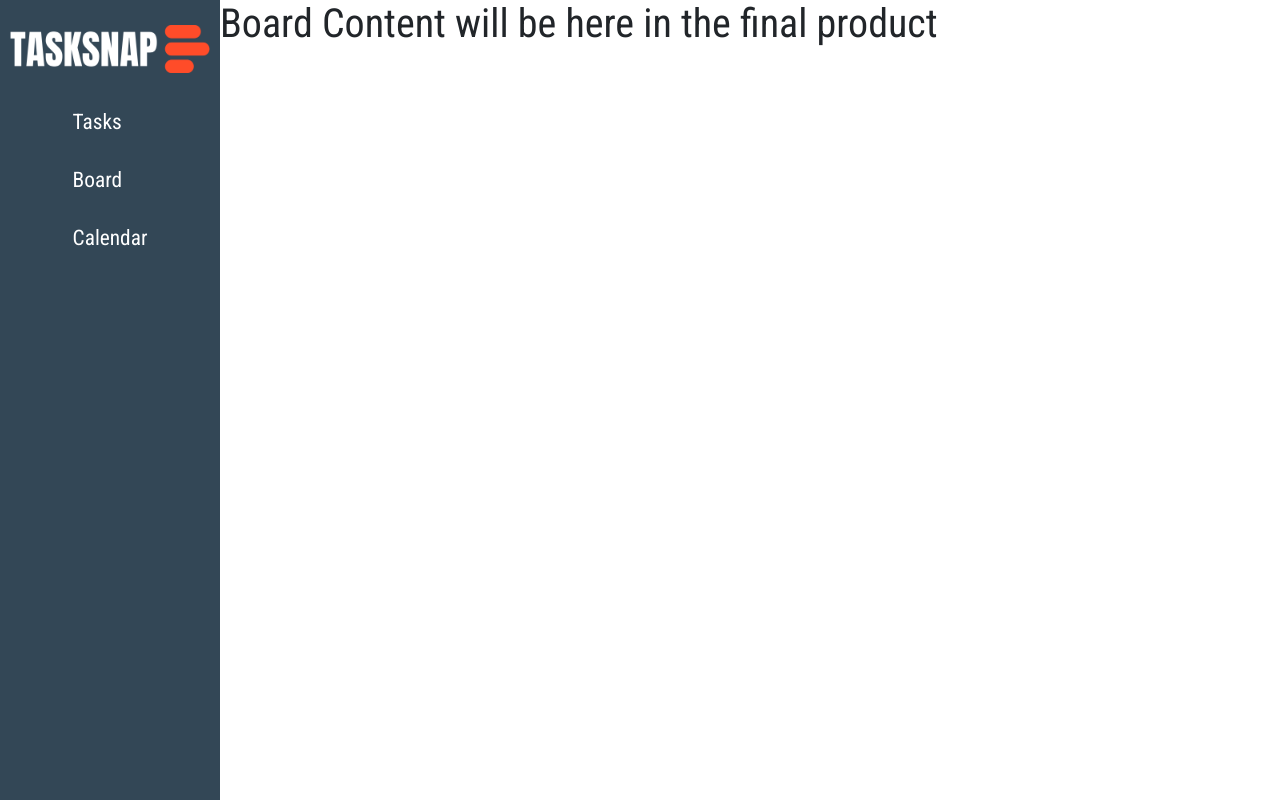
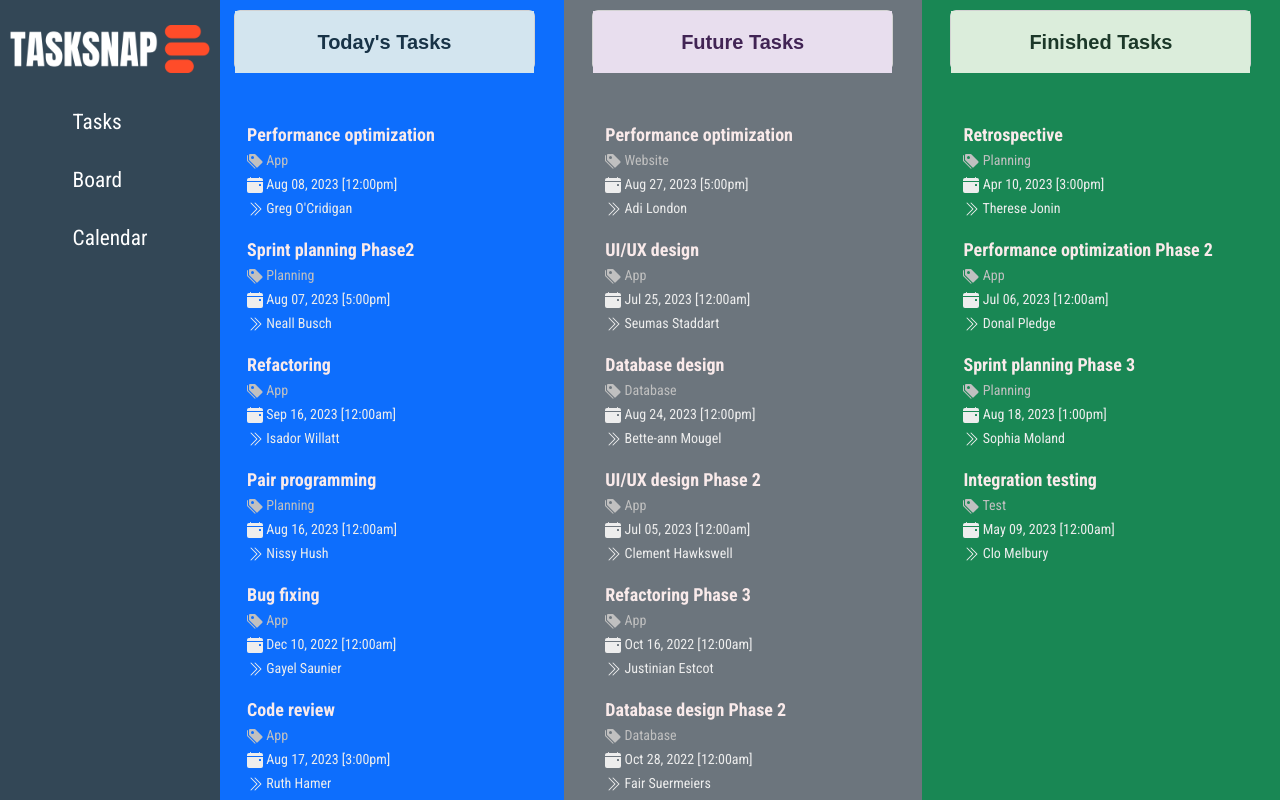
Before and after one commit to thitikl/React_taskSnap, a React (Create React App) app: page /board in a window 1280 px wide. Built offline with nearby package versions, Linux system fonts and the light colour scheme.

Commit message:
Initial Board commit

```diff
--- a/package.json
+++ b/package.json
@@ -12,6 +12,7 @@
     "react": "^18.2.0",
     "react-big-calendar": "^1.8.1",
     "react-dom": "^18.2.0",
+    "react-icons": "^4.10.1",
     "react-router": "^6.14.2",
     "react-router-dom": "^6.14.2",
     "react-scripts": "5.0.1",
--- a/src/Board/Board.js
+++ b/src/Board/Board.js
@@ -1,6 +1,252 @@
-export default function Board(props){
+import { FaPlus } from "react-icons/fa";
 
-    return<div className="content">
-        <h1>Board Content will be here in the final product</h1>
-    </div>
+export default function Board(props) {
+  function formatDate(dateString) {
+    const date = new Date(dateString);
+    if (isNaN(date)) {
+      return ""; // Invalid date format
+    }
+
+    const options = { year: "numeric", month: "short", day: "2-digit" };
+    const formattedDate = new Intl.DateTimeFormat("en-US", options).format(
+      date
+    );
+
+    let hours = date.getHours();
+    let minutes = date.getMinutes();
+    let ampm = hours >= 12 ? "pm" : "am";
+
+    // Convert hours to 12-hour format
+    if (hours > 12) {
+      hours -= 12;
+    } else if (hours === 0) {
+      hours = 12; // Midnight
+    }
+
+    const formattedTime =
+      hours !== 0 || minutes !== 0
+        ? `${hours}:${minutes.toString().padStart(2, "0")}${ampm}`
+        : "11:59pm";
+
+    return `${formattedDate} [${formattedTime}]`;
+  }
+
+  const { data: tasksData } = props;
+  const renderTasks = (tasks) => {
+    return tasks.length > 0 ? (
+      tasks.map((task) => (
+        <div
+          className="tasks"
+          style={{ cursor: "pointer" }}
+          key={task.id}
+          onClick={() => alert("Task Edit Pop Will Be here")}
+        >
+          <div className="container">
+            <p>
+              <span style={{ color: "#f9eaea", fontSize: "18px" }}>
+                <strong>{task.title}</strong>
+                <br />
+              </span>
+              <span style={{ color: "silver", fontSize: "14px" }}>
+                <svg
+                  xmlns="http://www.w3.org/2000/svg"
+                  width="16"
+                  height="16"
+                  fill="currentColor"
+                  class="bi bi-tags-fill"
+                  viewBox="0 0 16 16"
+                >
+                  <path d="M2 2a1 1 0 0 1 1-1h4.586a1 1 0 0 1 .707.293l7 7a1 1 0 0 1 0 1.414l-4.586 4.586a1 1 0 0 1-1.414 0l-7-7A1 1 0 0 1 2 6.586V2zm3.5 4a1.5 1.5 0 1 0 0-3 1.5 1.5 0 0 0 0 3z" />
+                  <path d="M1.293 7.793A1 1 0 0 1 1 7.086V2a1 1 0 0 0-1 1v4.586a1 1 0 0 0 .293.707l7 7a1 1 0 0 0 1.414 0l.043-.043-7.457-7.457z" />
+                </svg>{" "}
+                {task.label}
+              </span>
+              <br />
+              <span style={{ color: "#ededed", fontSize: "14px" }}>
+                <svg
+                  xmlns="http://www.w3.org/2000/svg"
+                  width="16"
+                  height="16"
+                  fill="currentColor"
+                  class="bi bi-calendar-event-fill"
+                  viewBox="0 0 16 16"
+                >
+                  <path d="M4 .5a.5.5 0 0 0-1 0V1H2a2 2 0 0 0-2 2v1h16V3a2 2 0 0 0-2-2h-1V.5a.5.5 0 0 0-1 0V1H4V.5zM16 14V5H0v9a2 2 0 0 0 2 2h12a2 2 0 0 0 2-2zm-3.5-7h1a.5.5 0 0 1 .5.5v1a.5.5 0 0 1-.5.5h-1a.5.5 0 0 1-.5-.5v-1a.5.5 0 0 1 .5-.5z" />
+                </svg>
+                <span> </span>
+                {formatDate(task.due)}
+              </span>
+              <br />
+              <span style={{ color: "#ededed", fontSize: "14px" }}>
+                <svg
+                  xmlns="http://www.w3.org/2000/svg"
+                  width="16"
+                  height="16"
+                  fill="currentColor"
+                  class="bi bi-chevron-double-right"
+                  viewBox="0 0 16 16"
+                >
+                  <path
+                    fill-rule="evenodd"
+                    d="M3.646 1.646a.5.5 0 0 1 .708 0l6 6a.5.5 0 0 1 0 .708l-6 6a.5.5 0 0 1-.708-.708L9.293 8 3.646 2.354a.5.5 0 0 1 0-.708z"
+                  />
+                  <path
+                    fill-rule="evenodd"
+                    d="M7.646 1.646a.5.5 0 0 1 .708 0l6 6a.5.5 0 0 1 0 .708l-6 6a.5.5 0 0 1-.708-.708L13.293 8 7.646 2.354a.5.5 0 0 1 0-.708z"
+                  />
+                </svg>{" "}
+                {task.assigned_to}
+              </span>
+            </p>
+          </div>
+        </div>
+      ))
+    ) : (
+      <p>No tasks for this status</p>
+    );
+  };
+  const upcomingTasks = tasksData.filter((task) => task.status === "plan");
+  const todayTasks = tasksData.filter((task) => task.status === "ongoing");
+  const finishedTasks = tasksData.filter((task) => task.status === "finished");
+
+  return (
+    <>
+      <div className="container-fluid d-flex vh-100 bg-dark ">
+        <div
+          className="fixed-width-sidebar bg-black"
+          style={{ width: "240px" }}
+        ></div>
+        <div className="row align-items-stretch w-100">
+          <div
+            className="col-md-4 bg-primary d-flex boarddata"
+            style={{
+              overflowY: "auto",
+              maxHeight: "100%",
+              msOverflowStyle: "none",
+              scrollbarWidth: "none",
+            }}
+          >
+            <div
+              className="card"
+              style={{
+                height: "60px",
+                marginTop: "10px",
+                width: "90%",
+                marginLeft: "auto",
+                marginRight: "auto",
+              }}
+            >
+              <div
+                className="card-body text-center"
+                style={{
+                  fontSize: "20px",
+                  fontWeight: "bold",
+                  fontFamily: "sans-serif",
+                  backgroundColor: "rgb(211, 229, 239)",
+                  color: "rgb(24, 51, 71)",
+                }}
+              >
+                Today's Tasks
+              </div>
+              <div className="mt-5">
+                {renderTasks(todayTasks)}
+                <button
+                  className="btn btn-primary rounded-circle"
+                  style={{
+                    fontSize: "30px",
+                    display: "block",
+                    marginLeft: "auto",
+                    marginRight: "auto",
+                  }}
+                >
+                  <FaPlus />
+                </button>
+              </div>
+            </div>
+          </div>
+          <div
+            className="col-md-4 bg-secondary d-flex"
+            style={{
+                overflowY: "auto",
+                maxHeight: "100%",
+                msOverflowStyle: "none",
+                scrollbarWidth: "none",
+              }}
+          >
+            <div
+              className="card"
+              style={{
+                height: "60px",
+                marginTop: "10px",
+                width: "90%",
+                marginLeft: "auto",
+                marginRight: "auto",
+              }}
+            >
+              <div
+                className="card-body text-center"
+                style={{
+                  fontSize: "20px",
+                  fontWeight: "bold",
+                  fontFamily: "sans-serif",
+                  color: "rgb(65, 36, 84)",
+                  backgroundColor: "rgb(232, 222, 238)",
+                }}
+              >
+                Future Tasks
+              </div>
+              <div className="mt-5">
+                {renderTasks(upcomingTasks)}
+                <button
+                  className="btn btn-primary rounded-circle"
+                  style={{
+                    fontSize: "30px",
+                    display: "block",
+                    marginLeft: "auto",
+                    marginRight: "auto",
+                  }}
+                >
+                  <FaPlus />
+                </button>
+              </div>
+            </div>
+          </div>
+          <div
+            className="col-md-4 bg-success d-flex"
+            style={{
+              overflowY: "auto",
+              maxHeight: "100%",
+              msOverflowStyle: "none",
+              scrollbarWidth: "none",
+            }}
+          >
+            <div
+              className="card"
+              style={{
+                height: "60px",
+                marginTop: "10px",
+                width: "90%",
+                marginLeft: "auto",
+                marginRight: "auto",
+              }}
+            >
+              <div
+                className="card-body text-center"
+                style={{
+                  fontSize: "20px",
+                  fontWeight: "bold",
+                  fontFamily: "sans-serif",
+                  color: "rgb(28, 56, 41)",
+                  backgroundColor: "rgb(219, 237, 219)",
+                }}
+              >
+                Finished Tasks
+              </div>
+              <div className="mt-5">{renderTasks(finishedTasks)}</div>
+            </div>
+          </div>
+        </div>
+      </div>
+    </>
+  );
 }
--- a/src/data/MOCK_DATA.json
+++ b/src/data/MOCK_DATA.json
@@ -1,20 +1,202 @@
-[{"title":"Performance optimization/App","status":"ongoing","assigned_to":"Greg O'Cridigan", "start": "2023-08-07T10:00:00","due":"2023-08-08T12:00:00","label":"App","description":"Performance optimization of App"},
-{"title":"Performance optimization/Website","status":"plan","assigned_to":"Adi London","start": "2023-08-26T08:00:00","due":"2023-08-27T17:00:00","label":"Website","description":""},
-{"title":"UI/UX design/App","status":"plan","assigned_to":"Seumas Staddart","start": "2023-07-24","due":"2023-07-25","label":"App","description":""},
-{"title":"Sprint planning/Phase2","status":"ongoing","assigned_to":"Neall Busch","start": "2023-08-04T08:00:00","due":"2023-08-07T17:00:00","label":"Planning","description":""},
-{"title":"Retrospective","status":"finished","assigned_to":"Therese Jonin","start": "2023-04-10T14:00:00","due":"2023-04-10T15:00:00","label":"Planning","description":""},
-{"title":"Refactoring/App","status":"ongoing","assigned_to":"Isador Willatt","start": "2023-09-14","due":"2023-09-16","label":"App","description":"Refactoring of the App"},
-{"title":"Database design","status":"plan","assigned_to":"Bette-ann Mougel","start": "2023-08-22T09:00:00","due":"2023-08-24T12:00:00","label":"Database","description":""},
-{"title":"Pair programming","status":"ongoing","assigned_to":"Nissy Hush","start": "2023-08-14","due":"2023-08-16","label":"Planning","description":""},
-{"title":"Bug fixing/App","status":"ongoing","assigned_to":"Gayel Saunier","start": "2022-12-01","due":"2022-12-10","label":"App","description":""},
-{"title":"Performance optimization/App phase 2","status":"finished","assigned_to":"Donal Pledge","start": "2023-07-01","due":"2023-07-06","label":"App","description":"Performance optimization of the App phase 2"},
-{"title":"UI/UX design/App phase 2","status":"plan","assigned_to":"Clement Hawkswell","start": "2023-07-04","due":"2023-07-05","label":"App","description":""},
-{"title":"Refactoring/App phase 3","status":"plan","assigned_to":"Justinian Estcot","start": "2022-09-30","due":"2022-10-16","label":"App","description":""},
-{"title":"Database design/Phase 2","status":"plan","assigned_to":"Fair Suermeiers","start": "2022-10-22","due":"2022-10-28","label":"Database","description":""},
-{"title":"Code review/App","status":"ongoing","assigned_to":"Ruth Hamer","start": "2023-08-16T10:00:00","due":"2023-08-17T15:00:00","label":"App","description":""},
-{"title":"Refactoring/Website phase 3","status":"ongoing","assigned_to":"Brnaba Beidebeke","start": "2023-02-05","due":"2023-02-07","label":"Website","description":"Refactoring of the Website phase 3"},
-{"title":"Refactoring/Website phase 2","status":"ongoing","assigned_to":"Philly Jeduch","start": "2022-08-11","due":"2022-08-18","label":"Website","description":""},
-{"title":"Code review/Website","status":"plan","assigned_to":"Mortimer Litherborough","start": "2022-11-17","due":"2022-11-17","label":"Website","description":""},
-{"title":"Sprint planning/Phase3","status":"finished","assigned_to":"Sophia Moland","start": "2023-08-18T10:00:00","due":"2023-08-18T13:00:00","label":"Planning","description":""},
-{"title":"Integration testing","status":"finished","assigned_to":"Clo Melbury","start": "2023-05-04","due":"2023-05-09","label":"Test","description":"Integration testing"},
-{"title":"Performance optimization/Infastucture","status":"plan","assigned_to":"Korrie Thornebarrow","start": "2023-06-30","due":"2023-06-30","label":"Infastructure","description":""}]
+[
+  {
+    "id": "0",
+    "title": "Performance optimization",
+    "status": "ongoing",
+    "assigned_to": "Greg O'Cridigan",
+    "start": "2023-08-07T10:00:00",
+    "due": "2023-08-08T12:00:00",
+    "label": "App",
+    "description": "Performance optimization of App"
+  },
+  {
+    "id": "1",
+    "title": "Performance optimization",
+    "status": "plan",
+    "assigned_to": "Adi London",
+    "start": "2023-08-26T08:00:00",
+    "due": "2023-08-27T17:00:00",
+    "label": "Website",
+    "description": ""
+  },
+  {
+    "id": "2",
+    "title": "UI/UX design",
+    "status": "plan",
+    "assigned_to": "Seumas Staddart",
+    "start": "2023-07-24",
+    "due": "2023-07-25",
+    "label": "App",
+    "description": ""
+  },
+  {
+    "id": "3",
+    "title": "Sprint planning Phase2",
+    "status": "ongoing",
+    "assigned_to": "Neall Busch",
+    "start": "2023-08-04T08:00:00",
+    "due": "2023-08-07T17:00:00",
+    "label": "Planning",
+    "description": ""
+  },
+  {
+    "id": "4",
+    "title": "Retrospective",
+    "status": "finished",
+    "assigned_to": "Therese Jonin",
+    "start": "2023-04-10T14:00:00",
+    "due": "2023-04-10T15:00:00",
+    "label": "Planning",
+    "description": ""
+  },
+  {
+    "id": "5",
+    "title": "Refactoring",
+    "status": "ongoing",
+    "assigned_to": "Isador Willatt",
+    "start": "2023-09-14",
+    "due": "2023-09-16",
+    "label": "App",
+    "description": "Refactoring of the App"
+  },
+  {
+    "id": "6",
+    "title": "Database design",
+    "status": "plan",
+    "assigned_to": "Bette-ann Mougel",
+    "start": "2023-08-22T09:00:00",
+    "due": "2023-08-24T12:00:00",
+    "label": "Database",
+    "description": ""
+  },
+  {
+    "id": "7",
+    "title": "Pair programming",
+    "status": "ongoing",
+    "assigned_to": "Nissy Hush",
+    "start": "2023-08-14",
+    "due": "2023-08-16",
+    "label": "Planning",
+    "description": ""
+  },
+  {
+    "id": "8",
+    "title": "Bug fixing",
+    "status": "ongoing",
+    "assigned_to": "Gayel Saunier",
+    "start": "2022-12-01",
+    "due": "2022-12-10",
+    "label": "App",
+    "description": ""
+  },
+  {
+    "id": "9",
+    "title": "Performance optimization Phase 2",
+    "status": "finished",
+    "assigned_to": "Donal Pledge",
+    "start": "2023-07-01",
+    "due": "2023-07-06",
+    "label": "App",
+    "description": "Performance optimization of the App Phase 2"
+  },
+  {
+    "id": "10",
+    "title": "UI/UX design Phase 2",
+    "status": "plan",
+    "assigned_to": "Clement Hawkswell",
+    "start": "2023-07-04",
+    "due": "2023-07-05",
+    "label": "App",
+    "description": ""
+  },
+  {
+    "id": "11",
+    "title": "Refactoring Phase 3",
+    "status": "plan",
+    "assigned_to": "Justinian Estcot",
+    "start": "2022-09-30",
+    "due": "2022-10-16",
+    "label": "App",
+    "description": ""
+  },
+  {
+    "id": "12",
+    "title": "Database design Phase 2",
+    "status": "plan",
+    "assigned_to": "Fair Suermeiers",
+    "start": "2022-10-22",
+    "due": "2022-10-28",
+    "label": "Database",
+    "description": ""
+  },
+  {
+    "id": "13",
+    "title": "Code review",
+    "status": "ongoing",
+    "assigned_to": "Ruth Hamer",
+    "start": "2023-08-16T10:00:00",
+    "due": "2023-08-17T15:00:00",
+    "label": "App",
+    "description": ""
+  },
+  {
+    "id": "14",
+    "title": "Refactoring Phase 3",
+    "status": "ongoing",
+    "assigned_to": "Brnaba Beidebeke",
+    "start": "2023-02-05",
+    "due": "2023-02-07",
+    "label": "Website",
+    "description": "Refactoring of the Website Phase 3"
+  },
+  {
+    "id": "15",
+    "title": "Refactoring Phase 2",
+    "status": "ongoing",
+    "assigned_to": "Philly Jeduch",
+    "start": "2022-08-11",
+    "due": "2022-08-18",
+    "label": "Website",
+    "description": ""
+  },
+  {
+    "id": "16",
+    "title": "Code review",
+    "status": "plan",
+    "assigned_to": "Mortimer Litherborough",
+    "start": "2022-11-17",
+    "due": "2022-11-17",
+    "label": "Website",
+    "description": ""
+  },
+  {
+    "id": "17",
+    "title": "Sprint planning Phase 3",
+    "status": "finished",
+    "assigned_to": "Sophia Moland",
+    "start": "2023-08-18T10:00:00",
+    "due": "2023-08-18T13:00:00",
+    "label": "Planning",
+    "description": ""
+  },
+  {
+    "id": "18",
+    "title": "Integration testing",
+    "status": "finished",
+    "assigned_to": "Clo Melbury",
+    "start": "2023-05-04",
+    "due": "2023-05-09",
+    "label": "Test",
+    "description": "Integration testing"
+  },
+  {
+    "id": "19",
+    "title": "Performance optimization",
+    "status": "plan",
+    "assigned_to": "Korrie Thornebarrow",
+    "start": "2023-06-30",
+    "due": "2023-06-30",
+    "label": "Infastructure",
+    "description": ""
+  }
+]
```
Also changed, not shown: src/Tasks/style.css (+4 -4 lines), 1 other file (tests, documents, lock files or other folders).
